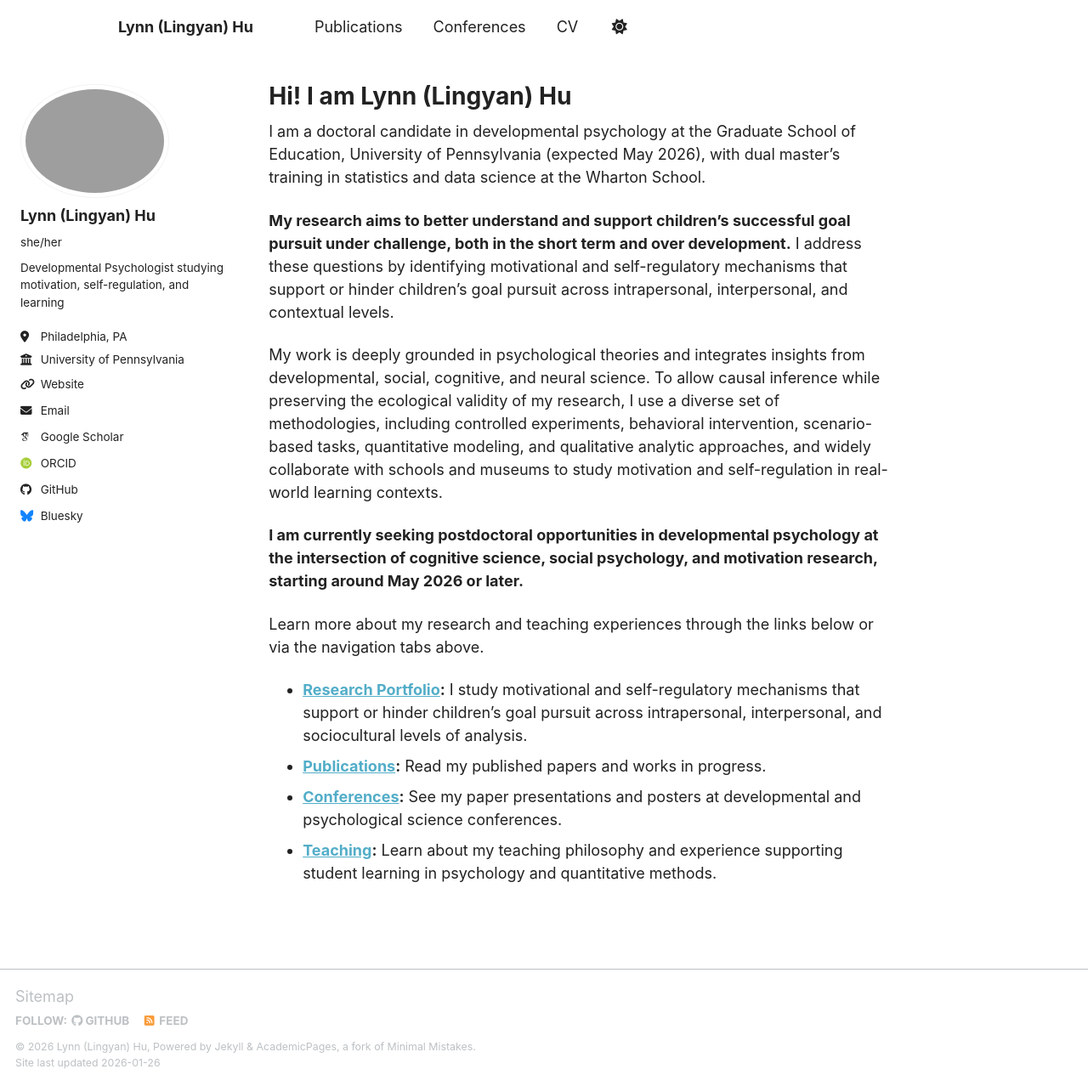
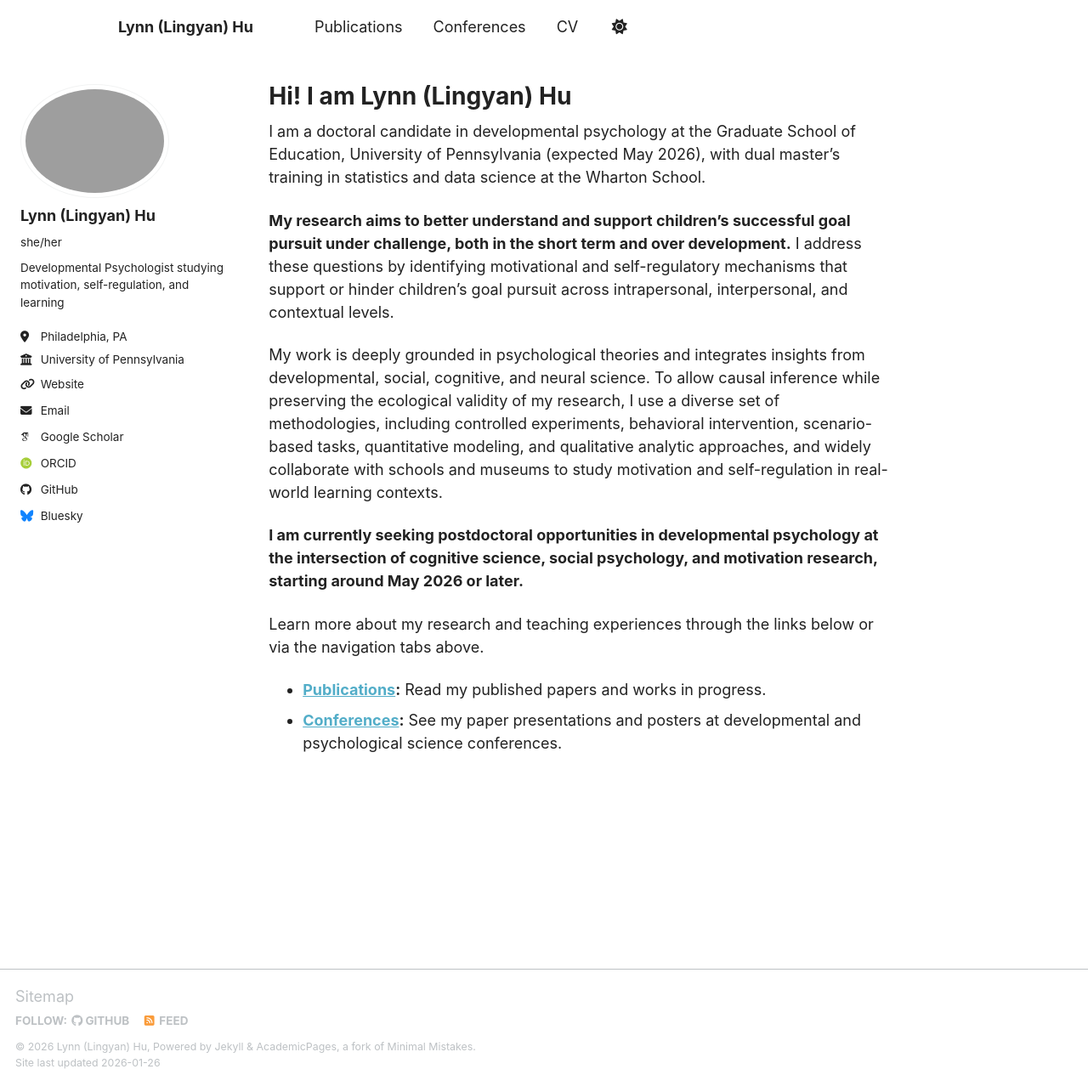
Before and after one commit to lingyh904/lingyh904.github.io, a Jekyll site: the page built from _pages/about.md, in a window 1280 px wide and 1278 px high. Shown: the whole window at 85% size. Built offline with Jekyll 4.4.1, drawn with Linux system fonts in a browser that asks for light colours; some web fonts are replaced; a script bundle is joined from its source files by our own code; library files that are not in the unit come from our copies.

Commit message:
Update about.md

```diff
--- a/_pages/about.md
+++ b/_pages/about.md
@@ -17,7 +17,6 @@ To allow causal inference while preserving the ecological validity of my researc
 
 Learn more about my research and teaching experiences through the links below or via the navigation tabs above.
 
-- **[Research Portfolio](/portfolio/):** I study motivational and self-regulatory mechanisms that support or hinder children’s goal pursuit across intrapersonal, interpersonal, and sociocultural levels of analysis.
+
 - **[Publications](/publications/):** Read my published papers and works in progress.
 - **[Conferences](/talks/):** See my paper presentations and posters at developmental and psychological science conferences.
-- **[Teaching](/teaching/):** Learn about my teaching philosophy and experience supporting student learning in psychology and quantitative methods.
```
